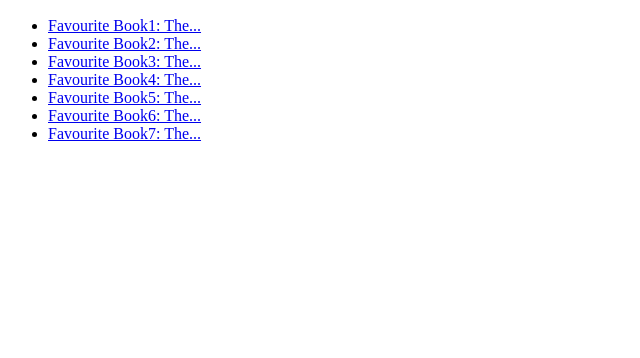
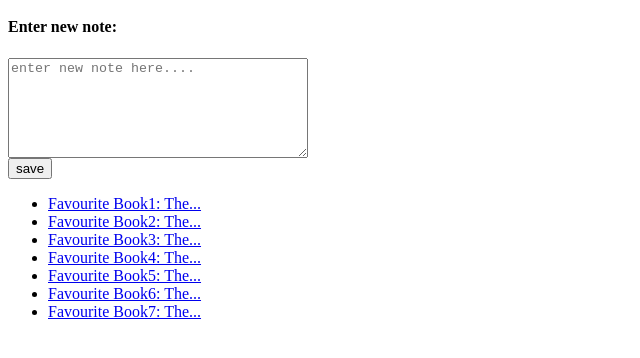
Before and after one commit to RobertClayton/notes-app, a website: page public/index.html in a window 1280 px wide. Shown: the part 38-396 px from the top of the page, without its empty margins (0-640 px from the left). Drawn offline with Linux system fonts and the light colour scheme.

Commit message:
created form for inputting a new note

```diff
--- a/public/index.html
+++ b/public/index.html
@@ -4,6 +4,13 @@
   <body>
 
     <h2>Notes App</h2>
+
+    <form id="text" method="POST" action="#new/note">
+      <h4>Enter new note:</h4>
+      <textarea style="height:100px; width:300px;" placeholder="enter new note here...."></textarea>
+      <br>
+      <button type="submit">save</button>
+    </form>
 
     <div id="app"></div>
     <div id="noteText"></div>
```
